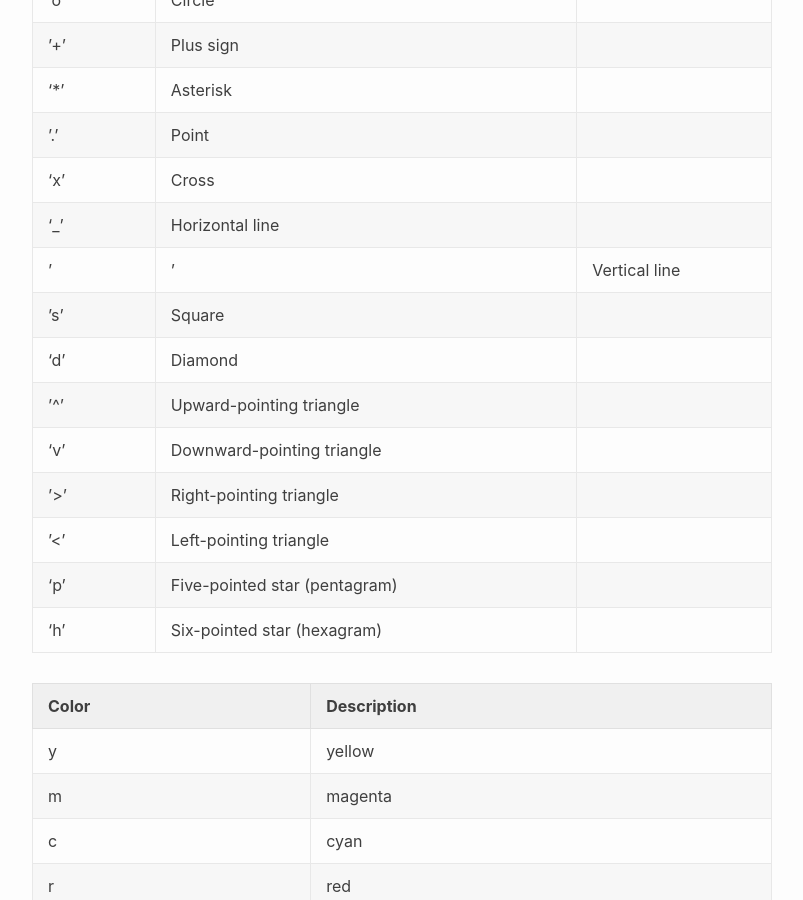
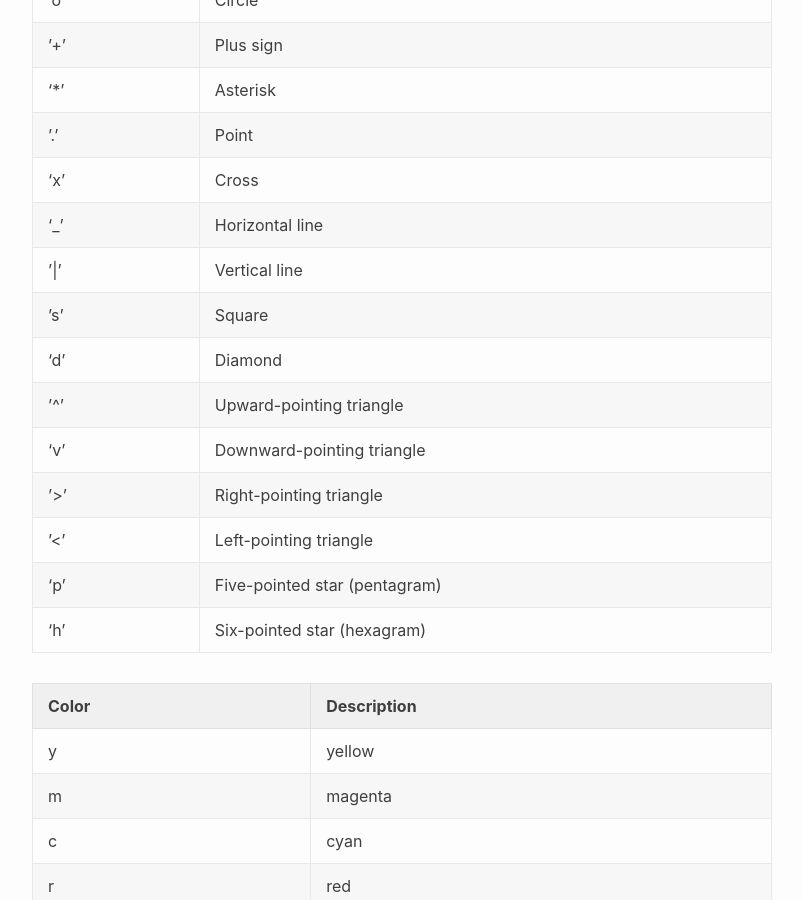
Before and after one commit to wcasper/math107spring2022, a Jekyll site: the page built from _posts/2022-02-07-Week-3-Lecture-5.md, in a window 1280 px wide and 900 px high, scrolled down 970 px. Shown: the whole window, without its empty margins (238-1041 px from the left). Built offline with Jekyll 4.4.1, drawn with Linux system fonts in a browser that asks for light colours.

Commit message:
fixed typo

```diff
--- a/_posts/2022-02-07-Week-3-Lecture-5.md
+++ b/_posts/2022-02-07-Week-3-Lecture-5.md
@@ -34,7 +34,7 @@ We can change the format of the plot by using **markers**, **colors**, and **lin
 |  '.'	| Point                         |
 |  'x'	| Cross                         |
 |  '_'	| Horizontal line               |
-|  '|'	| Vertical line                 |
+|  '\|'	| Vertical line                 |
 |  's'	| Square                        |
 |  'd'	| Diamond                       |
 |  '^'	| Upward-pointing triangle      |
```
